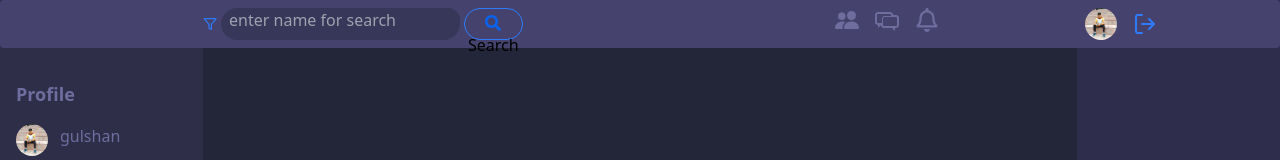
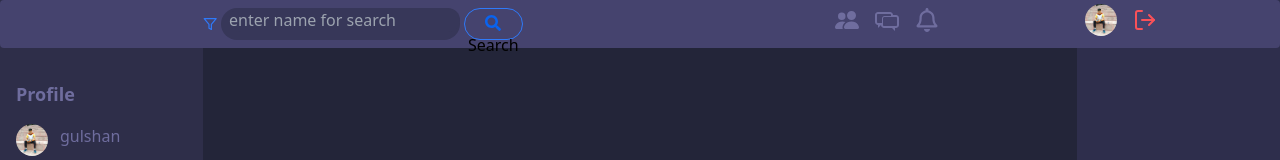
Before and after one commit to gulshanyadav01/Insta-link-Network-frontend, a React (Create React App) app: page / in a window 1280 px wide. Shown: the top 160 px of the page. Built offline with nearby package versions, Linux system fonts and the light colour scheme; no server answers.

Commit message:
some tweek in navbar is done

```diff
--- a/src/components/Layout/Navbar.js
+++ b/src/components/Layout/Navbar.js
@@ -67,10 +67,13 @@ const  Navbar = ({auth: {isAuthenticated, loading, user}, logout})  => {
                     <FaRegBell className = "w-6 h-6 m-2 text-gulshan-fontc hover:text-royalblue-500"/>
 
                 </div>
-                <div className = "w-2/12 h-12 ml-12 mt-2 flex">
+                <div className = "w-2/12 h-12 ml-12 mt-1 flex">
                     { isAuthenticated &&  (<div className = "mt-1 text-gray-100 capitalize"> {user.name} </div>) }
                     <img src = {Logo} alt = "helo" className = "w-8 h-8 ml-2 rounded-full" />
-                    <FiLogOut className = "w-6 h-6 text-royalblue-500 ml-4 mt-1"/>
+                    {/* <button  onClick = {Logout} className = "font-bold"> <FiLogOut className = "inline text-red-700  hover:text-white"/> Logout </button> */}
+                    {/* <div className = "w-8 h-8 rounded-full bg-gulshan-navar hover:bg-royalblue-500"> */}
+                        <FiLogOut onClick = {Logout} className = "w-6 h-6 mt-1 cursor-pointer text-scarlet-500 hover:text-royalblue-600 ml-4"/>
+                    {/* </div> */}
 
 
                 </div>
```
Also changed, not shown: 1 other file (tests, documents, lock files or other folders).
